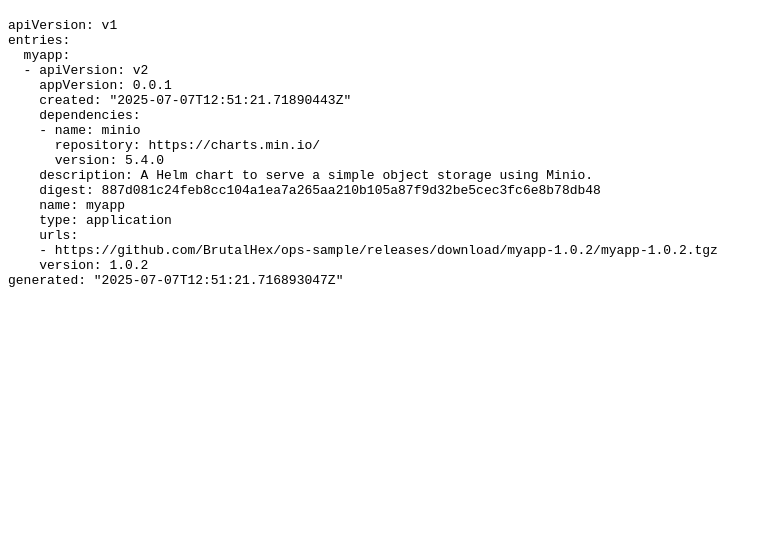
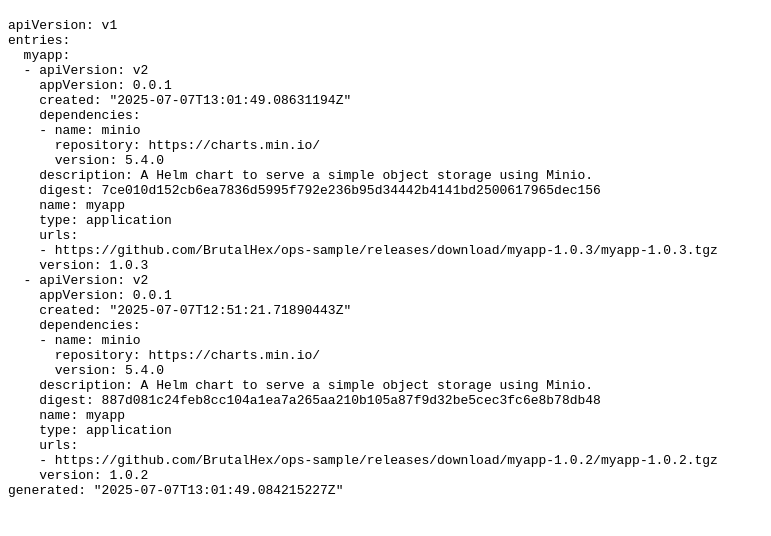
Before and after one commit to BrutalHex/ops-sample, a plain HTML site: page index.html in a window 1280 px wide. Shown: the part 48-584 px from the top of the page, without its empty margins (0-771 px from the left). Drawn offline with Linux system fonts and the light colour scheme.

Commit message:
Update Helm repository index for myapp-1.0.3

```diff
--- a/index.html
+++ b/index.html
@@ -1,6 +1,20 @@
 <html><body><h1>Helm Repository Index</h1><pre>apiVersion: v1
 entries:
   myapp:
+  - apiVersion: v2
+    appVersion: 0.0.1
+    created: "2025-07-07T13:01:49.08631194Z"
+    dependencies:
+    - name: minio
+      repository: https://charts.min.io/
+      version: 5.4.0
+    description: A Helm chart to serve a simple object storage using Minio.
+    digest: 7ce010d152cb6ea7836d5995f792e236b95d34442b4141bd2500617965dec156
+    name: myapp
+    type: application
+    urls:
+    - https://github.com/BrutalHex/ops-sample/releases/download/myapp-1.0.3/myapp-1.0.3.tgz
+    version: 1.0.3
   - apiVersion: v2
     appVersion: 0.0.1
     created: "2025-07-07T12:51:21.71890443Z"
@@ -15,4 +29,4 @@
     urls:
     - https://github.com/BrutalHex/ops-sample/releases/download/myapp-1.0.2/myapp-1.0.2.tgz
     version: 1.0.2
-generated: "2025-07-07T12:51:21.716893047Z"</pre></body></html>
+generated: "2025-07-07T13:01:49.084215227Z"</pre></body></html>
```
Also changed, not shown: 1 other file.
